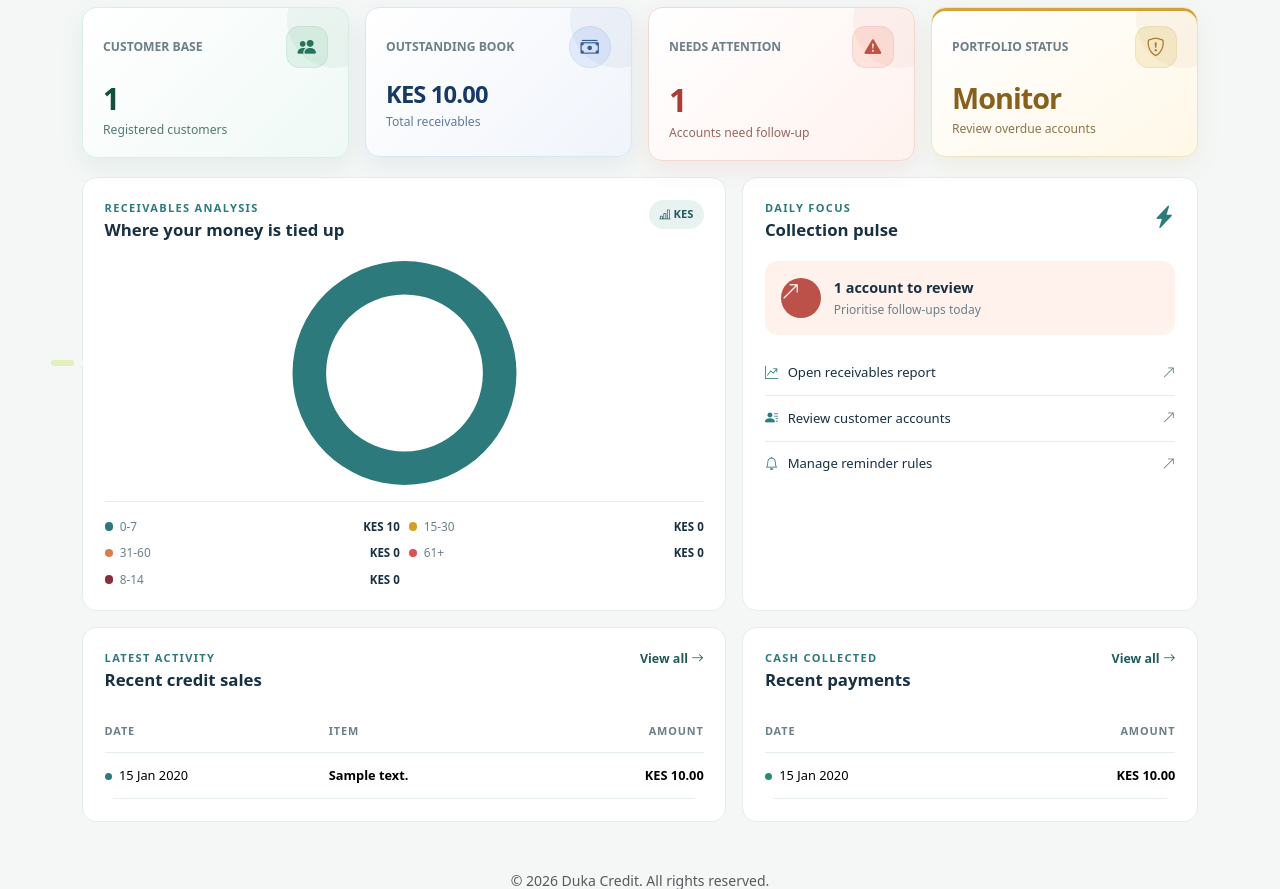
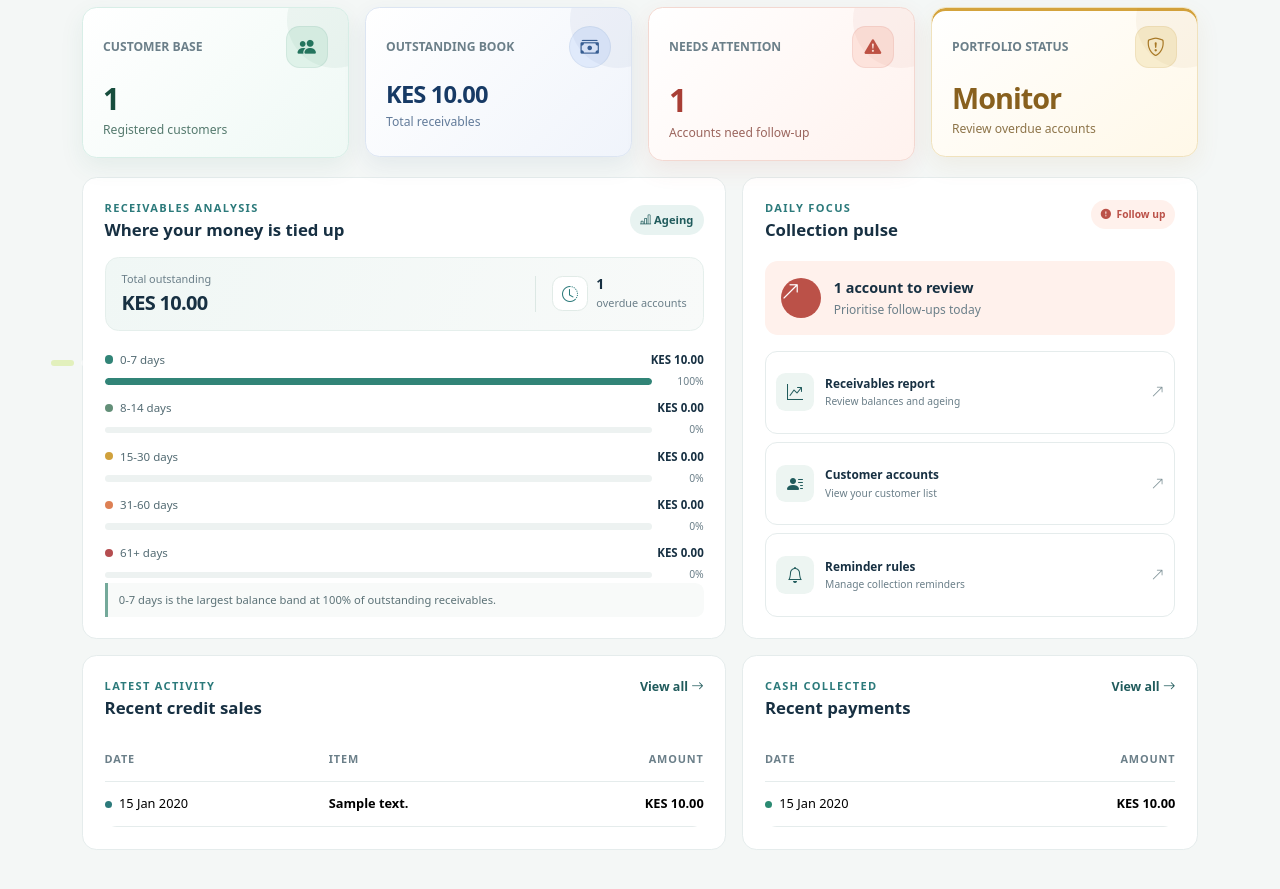
Before and after one commit to VinWonder/CreditManagementSystem, a Flask app: page /dashboard in a window 1280 px wide. Shown: the part 416-1305 px from the top of the page. Run offline with Flask 3, Linux system fonts and the light colour scheme; a user stored in the database is signed in; tables that the repository leaves empty hold one stand-in row (values such as "Sample post"); grey boxes marked "Sample" are stand-in pictures.

Commit message:
Improve dashboard receivables analysis panels
Co-authored-by: Copilot <223556219+Copilot@users.noreply.github.com>

```diff
--- a/app/static/css/style.css
+++ b/app/static/css/style.css
@@ -115,11 +115,31 @@ body {
 .panel-heading .eyebrow { margin-top: 0; }
 .panel-badge { background: #e8f3f1; border-radius: 2rem; color: var(--brand-dark); font-size: 0.7rem; font-weight: 700; padding: 0.4rem 0.65rem; }
 .panel-icon { color: var(--brand); font-size: 1.4rem; }
-.chart-wrap { height: 14rem; position: relative; }
-.chart-legend { border-top: 1px solid var(--line); display: grid; gap: 0.55rem; grid-template-columns: repeat(2, 1fr); margin-top: 1rem; padding-top: 1rem; }
-.chart-legend span { align-items: center; color: var(--muted); display: flex; font-size: 0.74rem; gap: 0.4rem; }
-.chart-legend i { border-radius: 50%; height: 0.55rem; width: 0.55rem; }
-.chart-legend strong { color: var(--ink); font-size: 0.72rem; margin-left: auto; }
+.chart-panel, .insight-panel { display: flex; flex-direction: column; }
+.chart-panel .panel-heading { align-items: center; margin-bottom: 1rem; }
+.ageing-summary { align-items: center; background: linear-gradient(110deg, #f0f7f5, #f8faf9); border: 1px solid #e5efec; border-radius: 0.85rem; display: flex; justify-content: space-between; margin-bottom: 1.15rem; padding: 0.85rem 1rem; }
+.ageing-total > span, .ageing-overdue small { color: var(--muted); display: block; font-size: 0.68rem; }
+.ageing-total > strong { color: var(--ink); display: block; font-size: 1.25rem; letter-spacing: -0.035em; line-height: 1.3; margin-top: 0.18rem; }
+.ageing-overdue { align-items: center; border-left: 1px solid #dce8e4; display: flex; gap: 0.55rem; min-width: 8.5rem; padding-left: 1rem; }
+.ageing-overdue-icon { align-items: center; background: #fff; border: 1px solid #e1ebe7; border-radius: 0.65rem; color: var(--brand); display: inline-flex; height: 2.2rem; justify-content: center; width: 2.2rem; }
+.ageing-overdue strong { color: var(--ink); display: block; font-size: 0.88rem; line-height: 1.2; }
+.ageing-overdue small { margin-top: 0.15rem; }
+.ageing-breakdown { align-content: space-evenly; display: grid; flex: 1; gap: 0.62rem; }
+.ageing-row { align-items: center; column-gap: 0.75rem; display: grid; grid-template-columns: minmax(0, 1fr) 2.5rem; row-gap: 0.35rem; }
+.ageing-row-heading { align-items: center; color: #536b73; display: flex; font-size: 0.72rem; grid-column: 1 / -1; justify-content: space-between; }
+.ageing-row-heading > span:first-child { align-items: center; display: inline-flex; gap: 0.45rem; }
+.ageing-row-amount { color: var(--ink); font-size: 0.72rem; font-weight: 750; }
+.ageing-dot { border-radius: 50%; height: 0.52rem; width: 0.52rem; }
+.ageing-tone-1 { background: #318477; }
+.ageing-tone-2 { background: #638f78; }
+.ageing-tone-3 { background: #d0a13c; }
+.ageing-tone-4 { background: #dd8054; }
+.ageing-tone-5 { background: #b54d50; }
+.ageing-track { background: #edf2f1; border-radius: 1rem; height: 0.42rem; overflow: hidden; }
+.ageing-fill { border-radius: inherit; display: block; height: 100%; transition: width 500ms ease; width: 0; }
+.ageing-share { color: var(--muted); font-size: 0.65rem; font-variant-numeric: tabular-nums; text-align: right; }
+.ageing-insight { background: #f8faf9; border-left: 3px solid #74a99a; border-radius: 0 0.55rem 0.55rem 0; color: #5c7277; font-size: 0.7rem; line-height: 1.45; margin: auto 0 0; padding: 0.55rem 0.7rem; }
+.ageing-row:first-child { margin-top: 0.1rem; }
 .pulse-score { align-items: center; border-radius: 0.8rem; display: flex; gap: 0.8rem; padding: 1rem; }
 .pulse-good { background: #eaf6f0; color: #24745e; }
 .pulse-watch { background: #fff1ec; color: #bb5148; }
@@ -128,12 +148,19 @@ body {
 .pulse-score strong, .pulse-score span { display: block; }
 .pulse-score strong { color: var(--ink); font-size: 0.9rem; }
 .pulse-score div > span { color: var(--muted); font-size: 0.75rem; margin-top: 0.15rem; }
-.insight-list { margin-top: 1rem; }
-.insight-list a { align-items: center; border-bottom: 1px solid var(--line); color: var(--ink); display: flex; font-size: 0.82rem; justify-content: space-between; padding: 0.78rem 0; text-decoration: none; }
-.insight-list a:last-child { border-bottom: 0; }
-.insight-list a > span { align-items: center; display: flex; gap: 0.6rem; }
-.insight-list a span i { color: var(--brand); }
-.insight-list a > i { color: var(--muted); }
+.pulse-status-tag { align-items: center; border-radius: 2rem; display: inline-flex; font-size: 0.64rem; font-weight: 750; gap: 0.35rem; padding: 0.42rem 0.62rem; white-space: nowrap; }
+.pulse-tag-good { background: #eaf6f0; color: #24745e; }
+.pulse-tag-watch { background: #fff1ec; color: #bb5148; }
+.insight-list { display: grid; flex: 1; gap: 0.5rem; margin-top: 1rem; }
+.insight-list a { align-items: center; background: #fff; border: 1px solid var(--line); border-radius: 0.75rem; color: var(--ink); display: flex; gap: 0.7rem; min-height: 3.7rem; padding: 0.58rem 0.65rem; text-decoration: none; transition: background-color 160ms ease, border-color 160ms ease, transform 160ms ease; }
+.insight-list a:hover { background: #f8fbfa; border-color: #cbded8; transform: translateY(-1px); }
+.insight-list a:focus-visible { outline: 3px solid var(--brand); outline-offset: 2px; }
+.insight-action-icon { align-items: center; background: #edf5f2; border-radius: 0.6rem; color: var(--brand-dark); display: inline-flex; flex: 0 0 2.35rem; height: 2.35rem; justify-content: center; }
+.insight-action-copy { min-width: 0; }
+.insight-action-copy strong, .insight-action-copy small { display: block; }
+.insight-action-copy strong { font-size: 0.74rem; font-weight: 750; }
+.insight-action-copy small { color: var(--muted); font-size: 0.64rem; margin-top: 0.12rem; }
+.insight-action-arrow { color: #82959a; font-size: 0.8rem; margin-left: auto; }
 .panel-link { color: var(--brand-dark); font-size: 0.78rem; font-weight: 700; text-decoration: none; }
 .activity-table { color: var(--ink); font-size: 0.8rem; }
 .activity-table thead th { border-bottom: 1px solid var(--line); color: var(--muted); font-size: 0.68rem; font-weight: 800; letter-spacing: 0.08em; text-transform: uppercase; }
@@ -175,7 +202,9 @@ body {
 
 @media (max-width: 576px) {
   .stat-card .stat-value { font-size: 1.4rem; }
-  .chart-legend { grid-template-columns: 1fr; }
+  .ageing-summary { align-items: flex-start; gap: 0.65rem; }
+  .ageing-total > strong { font-size: 1.05rem; }
+  .ageing-overdue { min-width: auto; padding-left: 0.65rem; }
 }
 
 /* Authentication screens */
--- a/app/templates/main/dashboard.html
+++ b/app/templates/main/dashboard.html
@@ -105,20 +105,69 @@
 <div class="row g-3 dashboard-grid">
   <div class="col-xl-7">
     <div class="dashboard-panel chart-panel h-100">
-      <div class="panel-heading"><div><p class="eyebrow mb-1">Receivables analysis</p><h2>Where your money is tied up</h2></div><span class="panel-badge"><i class="bi bi-bar-chart-line"></i> KES</span></div>
-      <div class="chart-wrap"><canvas id="ageingChart"></canvas></div>
-      <div id="ageingData" data-buckets='{{ buckets | tojson }}' hidden></div>
-      <div class="chart-legend" id="ageingLegend"></div>
+      <div class="panel-heading">
+        <div><p class="eyebrow mb-1">Receivables analysis</p><h2>Where your money is tied up</h2></div>
+        <span class="panel-badge"><i class="bi bi-bar-chart-line" aria-hidden="true"></i> Ageing</span>
+      </div>
+      <div class="ageing-summary">
+        <div class="ageing-total">
+          <span>Total outstanding</span>
+          <strong>{{ total_outstanding | kes }}</strong>
+        </div>
+        <div class="ageing-overdue">
+          <span class="ageing-overdue-icon"><i class="bi bi-clock-history" aria-hidden="true"></i></span>
+          <span><strong>{{ overdue_customers }}</strong><small>overdue accounts</small></span>
+        </div>
+      </div>
+      <div class="ageing-breakdown" aria-label="Outstanding balance by age">
+        {% for age_band, amount in buckets.items() %}
+        <div class="ageing-row" data-age-band="{{ age_band }}" data-ageing-value="{{ amount }}">
+          <div class="ageing-row-heading">
+            <span><i class="ageing-dot ageing-tone-{{ loop.index }}" aria-hidden="true"></i>{{ age_band }} days</span>
+            <span class="ageing-row-amount">{{ amount | kes }}</span>
+          </div>
+          <div class="ageing-track" role="progressbar" aria-label="{{ age_band }} days share of outstanding balance"
+            aria-valuemin="0" aria-valuemax="100" aria-valuenow="0">
+            <span class="ageing-fill ageing-tone-{{ loop.index }}"></span>
+          </div>
+          <span class="ageing-share">0%</span>
+        </div>
+        {% endfor %}
+      </div>
+      <p class="ageing-insight" id="ageingInsight" role="status">
+        {% if total_outstanding %}Balances are grouped by how long they have been outstanding.{% else %}No outstanding balances to analyse right now.{% endif %}
+      </p>
     </div>
   </div>
   <div class="col-xl-5">
     <div class="dashboard-panel insight-panel h-100">
-      <div class="panel-heading"><div><p class="eyebrow mb-1">Daily focus</p><h2>Collection pulse</h2></div><i class="bi bi-lightning-charge-fill panel-icon"></i></div>
-      <div class="pulse-score {% if overdue_customers %}pulse-watch{% else %}pulse-good{% endif %}"><span class="pulse-ring"><i class="bi {% if overdue_customers %}bi-arrow-up-right{% else %}bi-check-lg{% endif %}"></i></span><div><strong>{% if overdue_customers %}{{ overdue_customers }} account{{ 's' if overdue_customers != 1 else '' }} to review{% else %}No overdue accounts{% endif %}</strong><span>{% if overdue_customers %}Prioritise follow-ups today{% else %}Your receivables are on track{% endif %}</span></div></div>
+      <div class="panel-heading">
+        <div><p class="eyebrow mb-1">Daily focus</p><h2>Collection pulse</h2></div>
+        <span class="pulse-status-tag {% if overdue_customers %}pulse-tag-watch{% else %}pulse-tag-good{% endif %}">
+          <i class="bi {% if overdue_customers %}bi-exclamation-circle-fill{% else %}bi-check-circle-fill{% endif %}" aria-hidden="true"></i>
+          {% if overdue_customers %}Follow up{% else %}On track{% endif %}
+        </span>
+      </div>
+      <div class="pulse-score {% if overdue_customers %}pulse-watch{% else %}pulse-good{% endif %}">
+        <span class="pulse-ring"><i class="bi {% if overdue_customers %}bi-arrow-up-right{% else %}bi-check-lg{% endif %}" aria-hidden="true"></i></span>
+        <div><strong>{% if overdue_customers %}{{ overdue_customers }} account{{ 's' if overdue_customers != 1 else '' }} to review{% else %}No overdue accounts{% endif %}</strong><span>{% if overdue_customers %}Prioritise follow-ups today{% else %}Your receivables are on track{% endif %}</span></div>
+      </div>
       <div class="insight-list">
-        <a href="{{ url_for('ledger.receivables_report') }}"><span><i class="bi bi-graph-up-arrow"></i> Open receivables report</span><i class="bi bi-arrow-up-right"></i></a>
-        <a href="{{ url_for('customers.list_customers') }}"><span><i class="bi bi-person-lines-fill"></i> Review customer accounts</span><i class="bi bi-arrow-up-right"></i></a>
-        <a href="{{ url_for('reminders.list_rules') }}"><span><i class="bi bi-bell"></i> Manage reminder rules</span><i class="bi bi-arrow-up-right"></i></a>
+        <a href="{{ url_for('ledger.receivables_report') }}">
+          <span class="insight-action-icon"><i class="bi bi-graph-up-arrow" aria-hidden="true"></i></span>
+          <span class="insight-action-copy"><strong>Receivables report</strong><small>Review balances and ageing</small></span>
+          <i class="bi bi-arrow-up-right insight-action-arrow" aria-hidden="true"></i>
+        </a>
+        <a href="{{ url_for('customers.list_customers') }}">
+          <span class="insight-action-icon"><i class="bi bi-person-lines-fill" aria-hidden="true"></i></span>
+          <span class="insight-action-copy"><strong>Customer accounts</strong><small>View your customer list</small></span>
+          <i class="bi bi-arrow-up-right insight-action-arrow" aria-hidden="true"></i>
+        </a>
+        <a href="{{ url_for('reminders.list_rules') }}">
+          <span class="insight-action-icon"><i class="bi bi-bell" aria-hidden="true"></i></span>
+          <span class="insight-action-copy"><strong>Reminder rules</strong><small>Manage collection reminders</small></span>
+          <i class="bi bi-arrow-up-right insight-action-arrow" aria-hidden="true"></i>
+        </a>
       </div>
     </div>
   </div>
@@ -145,7 +194,6 @@
 {% endblock %}
 
 {% block scripts %}
-<script src="https://cdn.jsdelivr.net/npm/chart.js@4.4.4/dist/chart.umd.min.js"></script>
 <script>
   (function () {
   const greetingElement = document.getElementById('welcomeGreeting');
@@ -228,13 +276,26 @@
     startCarousel();
   }
 
-  const ctx = document.getElementById('ageingChart');
-  const ageingData = JSON.parse(document.getElementById('ageingData').dataset.buckets);
-  const ageingLabels = Object.keys(ageingData);
-  const ageingValues = Object.values(ageingData);
-  const ageingColors = ['#2c7a7b', '#d5a021', '#df7b49', '#d9534f', '#872f3b'];
-  new Chart(ctx, { type: 'doughnut', data: { labels: ageingLabels, datasets: [{ data: ageingValues, backgroundColor: ageingColors, borderWidth: 0, hoverOffset: 7 }] }, options: { cutout: '70%', plugins: { legend: { display: false }, tooltip: { callbacks: { label: (item) => ` ${item.label}: KES ${Number(item.raw).toLocaleString()}` } } }, responsive: true, maintainAspectRatio: false } });
-  document.getElementById('ageingLegend').innerHTML = ageingLabels.map((label, index) => `<span><i style="background:${ageingColors[index]}"></i>${label}<strong>KES ${Number(ageingValues[index]).toLocaleString()}</strong></span>`).join('');
+  const ageingRows = Array.from(document.querySelectorAll('.ageing-row'));
+  const ageingValues = ageingRows.map((row) => Number(row.dataset.ageingValue));
+  const ageingTotal = ageingValues.reduce((total, value) => total + value, 0);
+  const largestAgeingRow = ageingRows.reduce(
+    (largest, row) => Number(row.dataset.ageingValue) > Number(largest.dataset.ageingValue) ? row : largest,
+    ageingRows[0]
+  );
+  ageingRows.forEach((row) => {
+    const value = Number(row.dataset.ageingValue);
+    const share = ageingTotal > 0 ? value / ageingTotal * 100 : 0;
+    row.querySelector('.ageing-fill').style.width = `${share}%`;
+    row.querySelector('.ageing-track').setAttribute('aria-valuenow', String(Math.round(share)));
+    row.querySelector('.ageing-share').textContent = `${Math.round(share)}%`;
+  });
+  if (ageingTotal > 0 && largestAgeingRow) {
+    const largestBand = largestAgeingRow.dataset.ageBand;
+    const largestShare = Math.round(Number(largestAgeingRow.dataset.ageingValue) / ageingTotal * 100);
+    document.getElementById('ageingInsight').textContent =
+      `${largestBand} days is the largest balance band at ${largestShare}% of outstanding receivables.`;
+  }
   })();
 </script>
 {% endblock %}
```
